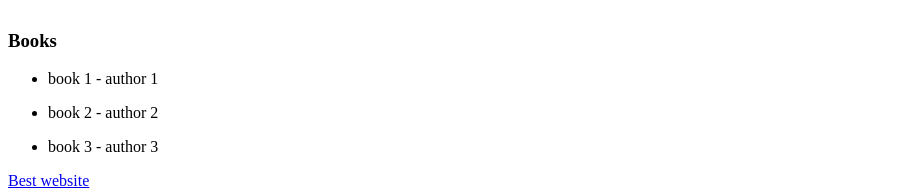
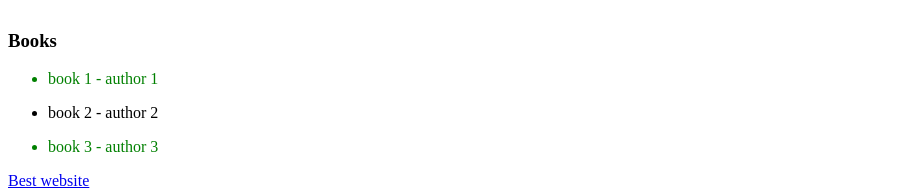
Before and after one commit to Larrygf02/vue3-basics, a plain HTML site: page index.html in a window 1280 px wide. Shown: the part 653-848 px from the top of the page, without its empty margins (0-923 px from the left). Drawn offline with nearby package versions, Linux system fonts and the light colour scheme.

Commit message:
dynamic class

```diff
--- a/app.js
+++ b/app.js
@@ -7,9 +7,9 @@ const app = Vue.createApp({
             age: 45,
             show: true,
             books: [
-                { title: "book 1", author: "author 1"},
-                { title: "book 2", author: "author 2"},
-                { title: "book 3", author: "author 3"}
+                { title: "book 1", author: "author 1", isFav: true },
+                { title: "book 2", author: "author 2", isFav: false },
+                { title: "book 3", author: "author 3", isFav: true },
             ]
         }
     },
--- a/index.html
+++ b/index.html
@@ -14,6 +14,9 @@
             background: #ddd;
             margin: 20px;
             display: inline-block;
+        }
+        li.fav {
+            color: green
         }
     </style>
 </head>
@@ -39,7 +42,7 @@
         <!-- directive v-for-->
         <h3>Books</h3>
         <ul>
-            <li v-for="book in books">
+            <li v-for="book in books" :class="{ fav: book.isFav}">
                 <p>{{ book.title }} - {{ book.author }}</p>
             </li>
         </ul>
```
